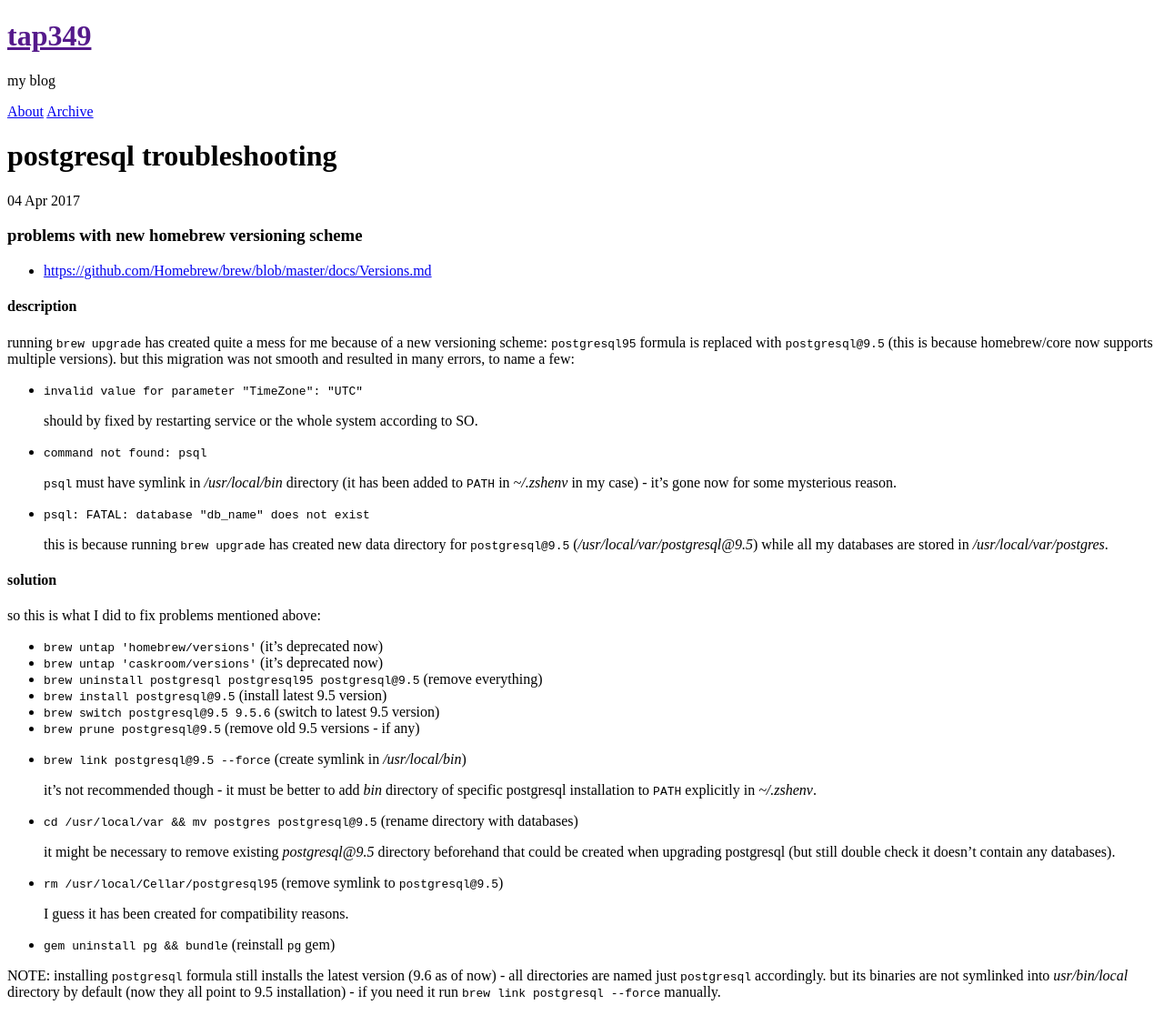
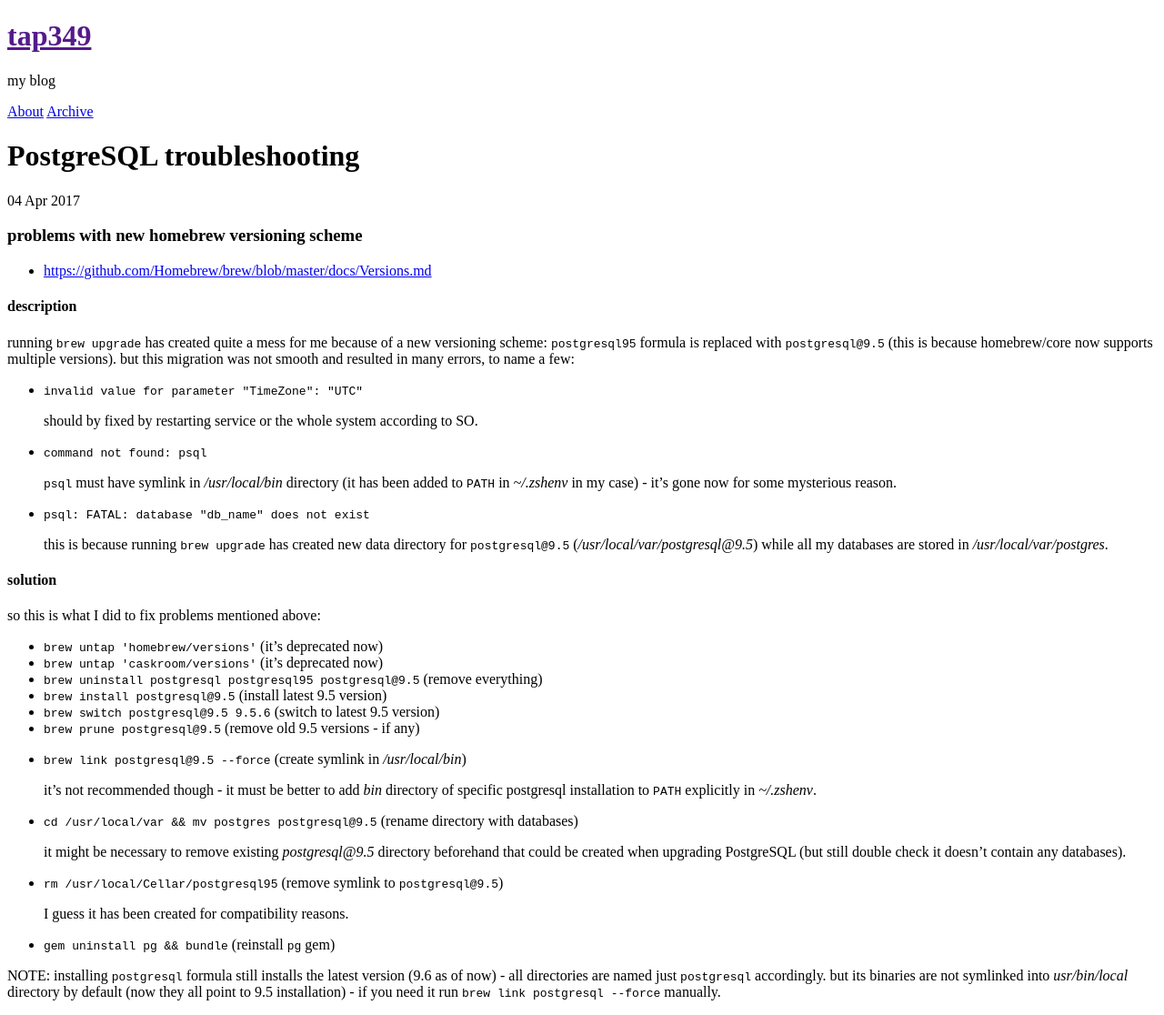
Before and after one commit to tap349/tap349.github.io, a Jekyll site: the page built from _posts/2017-04-04-postgresql-troubleshooting.md, in a window 1280 px wide. Shown: the whole page at 91% size. Built offline with Jekyll 4.4.1, drawn with Linux system fonts in a browser that asks for light colours.

Commit message:
update 2017-05-28_01:33:01

```diff
--- a/_posts/2017-04-04-postgresql-troubleshooting.md
+++ b/_posts/2017-04-04-postgresql-troubleshooting.md
@@ -1,6 +1,6 @@
 ---
 layout: post
-title: postgresql troubleshooting
+title: PostgreSQL troubleshooting
 date: 2017-04-04 15:06:42 +0300
 access: public
 categories: [postgresql]
@@ -53,7 +53,7 @@
 - `cd /usr/local/var && mv postgres postgresql@9.5` (rename directory with databases)
 
   it might be necessary to remove existing _postgresql@9.5_ directory
-  beforehand that could be created when upgrading postgresql
+  beforehand that could be created when upgrading PostgreSQL
   (but still double check it doesn't contain any databases).
 
 - `rm /usr/local/Cellar/postgresql95` (remove symlink to `postgresql@9.5`)
```
Also changed, not shown: _posts/2016-09-22-migrate-from-postgresql-94-to-95.md (+1 -1 lines).
